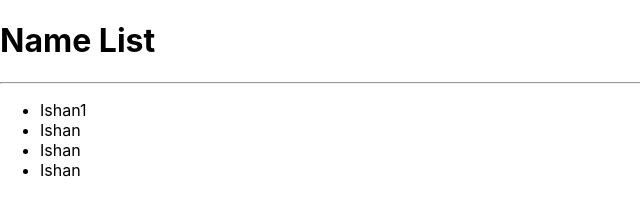
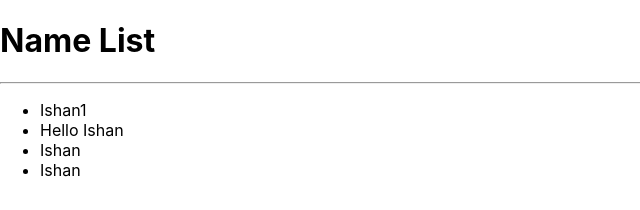
Before and after one commit to ishanEPR/ReactJS-Begin, a React (Create React App) app: page / in a window 1280 px wide. Shown: the top 210 px of the page, without its empty margins (0-640 px from the left). Built offline with nearby package versions, Linux system fonts and the light colour scheme.

Commit message:
updated file

```diff
--- a/src/components/NameList/NameList.js
+++ b/src/components/NameList/NameList.js
@@ -1,5 +1,6 @@
 import React from 'react';
 import NameListItems from './NameListItems';
+import NameListItems1 from './NameListItems1';
 function NameList()
 {
     return(
@@ -8,7 +9,7 @@ function NameList()
             <hr/>
             <ul>
            <NameListItems/>
-            <li>Ishan</li>
+            <NameListItems1/>
             <li>Ishan</li>
             <li>Ishan</li>
             </ul>
--- /dev/null
+++ b/src/components/NameList/NameListItems1.js
@@ -0,0 +1,8 @@
+import React from 'react';
+
+function NameListItems1()
+{
+    return <li>Hello Ishan</li>;
+}
+
+export default NameListItems1;
```
